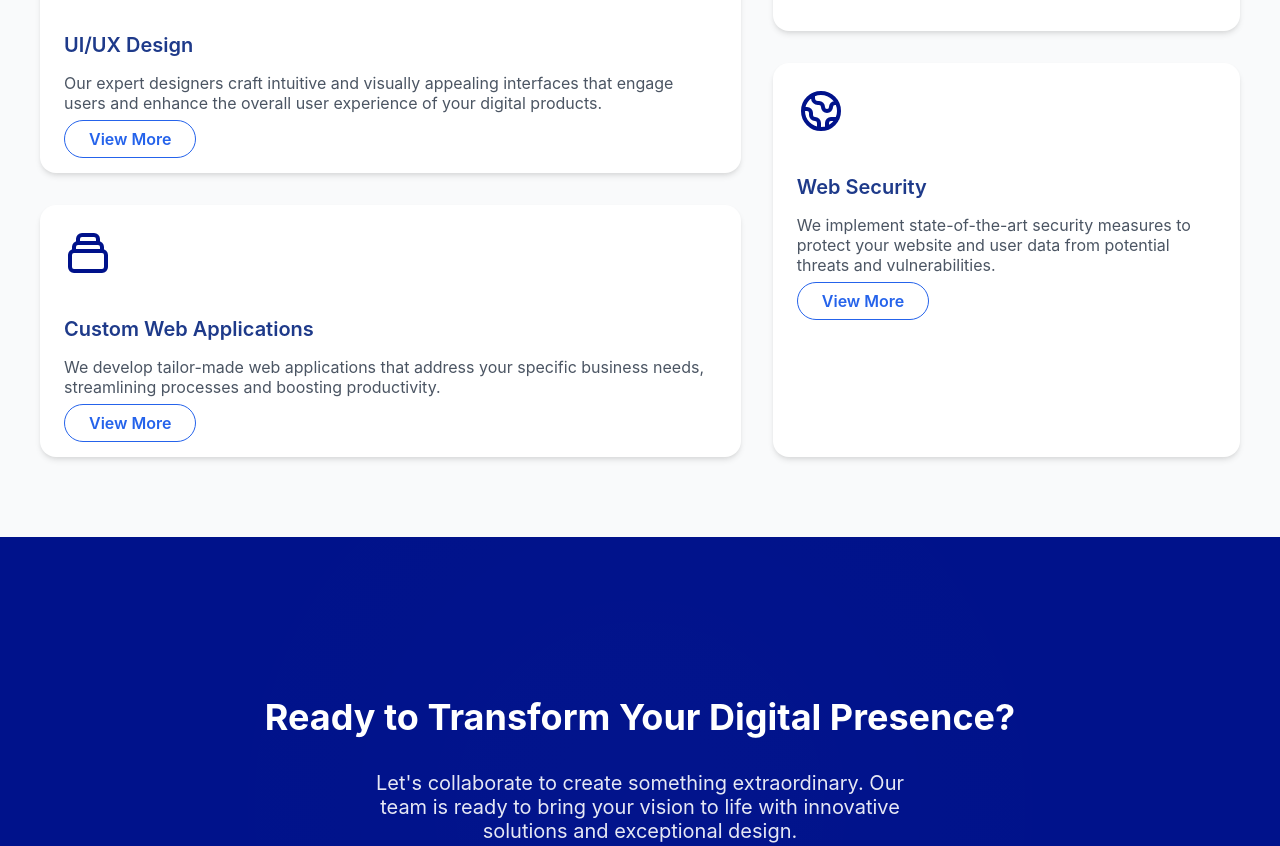
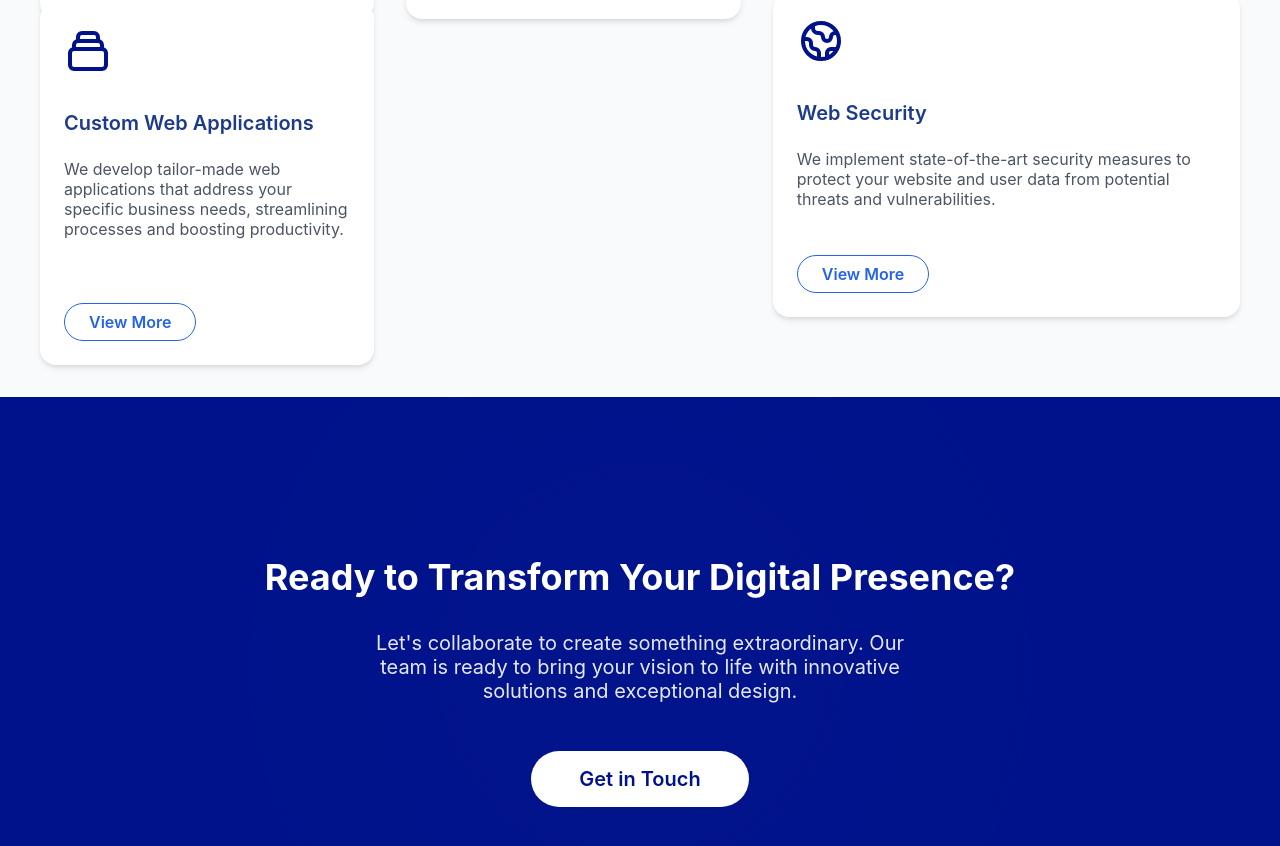
Before and after one commit to CodeGenuises/test-code-geniuses, a plain HTML site: page index.html in a window 1280 px wide. Shown: the part 1473-2319 px from the top of the page. Drawn offline with Linux system fonts and the light colour scheme.

Commit message:
Update index.html

```diff
--- a/index.html
+++ b/index.html
@@ -155,18 +155,22 @@
             grid-template-columns: 1fr;
             gap: 2rem;
         }
-        .services-column {
-            display: flex;
-            flex-direction: column;
-            gap: 2rem;
-        }
         .service-card {
             background-color: white;
             padding: 1.5rem;
             border-radius: 1rem;
             box-shadow: 0 4px 6px -1px rgba(0, 0, 0, 0.1), 0 2px 4px -1px rgba(0, 0, 0, 0.06);
-            transition: box-shadow 0.3s;
+            transition: box-shadow 0.3s, opacity 0.5s, transform 0.5s;
             height: 100%;
+            display: flex;
+            flex-direction: column;
+            justify-content: space-between;
+            opacity: 0;
+            transform: translateY(20px);
+        }
+        .service-card.fade-in {
+            opacity: 1;
+            transform: translateY(0);
         }
         .service-card:hover {
             box-shadow: 0 10px 15px -3px rgba(0, 0, 0, 0.1), 0 4px 6px -2px rgba(0, 0, 0, 0.05);
@@ -186,6 +190,7 @@
         .service-description {
             color: #4b5563;
             margin-bottom: 1rem;
+            flex-grow: 1;
         }
         .view-more {
             color: #2563eb;
@@ -195,6 +200,7 @@
             border: 1px solid #2563eb;
             border-radius: 9999px;
             transition: background-color 0.3s;
+            align-self: flex-start;
         }
         .view-more:hover {
             background-color: #eff6ff;
@@ -444,8 +450,17 @@
                 width: 50%;
             }
             .services-grid {
+                grid-template-columns: 3fr 2fr;
+                gap: 2rem;
+            }
+            .services-column-left {
                 display: grid;
-                grid-template-columns: 3fr 2fr;
+                grid-template-columns: repeat(2, 1fr);
+                gap: 2rem;
+            }
+            .services-column-right {
+                display: flex;
+                flex-direction: column;
                 gap: 2rem;
             }
             .works-slider {
@@ -567,6 +582,17 @@
                 transform: scale(1) rotate(0deg);
             }
         }
+
+        /* Fade-in effect for all sections */
+        .fade-in-section {
+            opacity: 0;
+            transform: translateY(20px);
+            transition: opacity 0.5s, transform 0.5s;
+        }
+        .fade-in-section.is-visible {
+            opacity: 1;
+            transform: translateY(0);
+        }
     </style>
 </head>
 <body>
@@ -584,7 +610,7 @@
     </header>
 
     <main>
-        <section id="home" class="hero">
+        <section id="home" class="hero fade-in-section">
             <div class="container hero-content">
                 <div class="hero-text">
                     <h1>Transforming Ideas into Digital Reality</h1>
@@ -600,7 +626,7 @@
             </div>
         </section>
 
-        <section id="about" class="about">
+        <section id="about" class="about fade-in-section">
             <div class="container">
                 <h2>About Code Geniuses & Co.</h2>
                 <div class="about-content">
@@ -612,11 +638,11 @@
             </div>
         </section>
 
-        <section id="services" class="services">
+        <section id="services" class="services fade-in-section">
             <div class="container">
                 <h2>Our Services</h2>
                 <div class="services-grid">
-                    <div class="services-column">
+                    <div class="services-column-left">
                         <div class="service-card">
                             <svg class="service-icon" xmlns="http://www.w3.org/2000/svg" fill="none" viewBox="0 0 24 24" stroke="currentColor">
                                 <path stroke-linecap="round" stroke-linejoin="round" stroke-width="2" d="M9.75 17L9 20l-1 1h8l-1-1-.75-3M3 13h18M5 17h14a2 2 0 002-2V5a2 2 0 00-2-2H5a2 2 0 00-2 2v10a2 2 0 002 2z" />
@@ -642,7 +668,7 @@
                             <a href="#" class="view-more">View More</a>
                         </div>
                     </div>
-                    <div class="services-column">
+                    <div class="services-column-right">
                         <div class="service-card">
                             <svg class="service-icon" xmlns="http://www.w3.org/2000/svg" fill="none" viewBox="0 0 24 24" stroke="currentColor">
                                 <path stroke-linecap="round" stroke-linejoin="round" stroke-width="2" d="M10.325 4.317c.426-1.756 2.924-1.756 3.35 0a1.724 1.724 0 002.573 1.066c1.543-.94 3.31.826 2.37 2.37a1.724 1.724 0 001.065 2.572c1.756.426 1.756 2.924 0 3.35a1.724 1.724 0 00-1.066 2.573c.94 1.543-.826 3.31-2.37 2.37a1.724 1.724 0 00-2.572 1.065c-.426 1.756-2.924 1.756-3.35 0a1.724 1.724 0 00-2.573-1.066c-1.543.94-3.31-.826-2.37-2.37a1.724 1.724 0 00-1.065-2.572c-1.756-.426-1.756-2.924 0-3.35a1.724 1.724 0 001.066-2.573c-.94-1.543.826-3.31 2.37-2.37.996.608 2.296.07 2.572-1.065z" />
@@ -665,7 +691,7 @@
             </div>
         </section>
 
-        <section class="contact-banner">
+        <section class="contact-banner fade-in-section">
             <div class="container">
                 <h2>Ready to Transform Your Digital Presence?</h2>
                 <p>Let's collaborate to create something extraordinary. Our team is ready to bring your vision to life with innovative solutions and exceptional design.</p>
@@ -673,7 +699,7 @@
             </div>
         </section>
 
-        <section class="process">
+        <section class="process fade-in-section">
             <div class="container">
                 <h2>Our Development Process</h2>
                 <div class="process-grid">
@@ -689,7 +715,7 @@
                             <path stroke-linecap="round" stroke-linejoin="round" stroke-width="2" d="M10 20l4-16m4 4l4 4-4 4M6 16l-4-4 4-4" />
                         </svg>
                         <h3 class="process-title">Development</h3>
-                        <p class="process-description">Our team brings your vision to life with                        <p class="process-description">Our team brings your vision to life with cutting-edge technologies.</p>
+                        <p class="process-description">Our team brings your vision to life with cutting-edge technologies.</p>
                     </div>
                     <div class="process-step">
                         <svg class="process-icon" xmlns="http://www.w3.org/2000/svg" fill="none" viewBox="0 0 24 24" stroke="currentColor">
@@ -712,7 +738,7 @@
             </div>
         </section>
 
-        <section id="recent-works" class="recent-works">
+        <section id="recent-works" class="recent-works fade-in-section">
             <div class="container">
                 <h2>Recent Works</h2>
                 <div class="works-container">
@@ -971,6 +997,35 @@
                 }
             });
         });
+
+        // Fade-in effect for sections
+        function handleScrollAnimation() {
+            const sections = document.querySelectorAll('.fade-in-section');
+            sections.forEach(section => {
+                const sectionTop = section.getBoundingClientRect().top;
+                const windowHeight = window.innerHeight;
+                if (sectionTop < windowHeight * 0.75) {
+                    section.classList.add('is-visible');
+                }
+            });
+        }
+
+        // Fade-in effect for service cards
+        function handleServiceCardAnimation() {
+            const cards = document.querySelectorAll('.service-card');
+            cards.forEach((card, index) => {
+                setTimeout(() => {
+                    card.classList.add('fade-in');
+                }, index * 100);
+            });
+        }
+
+        // Initial call to handle animations
+        handleScrollAnimation();
+        handleServiceCardAnimation();
+
+        // Add scroll event listener
+        window.addEventListener('scroll', handleScrollAnimation);
     </script>
 </body>
 </html>
```
